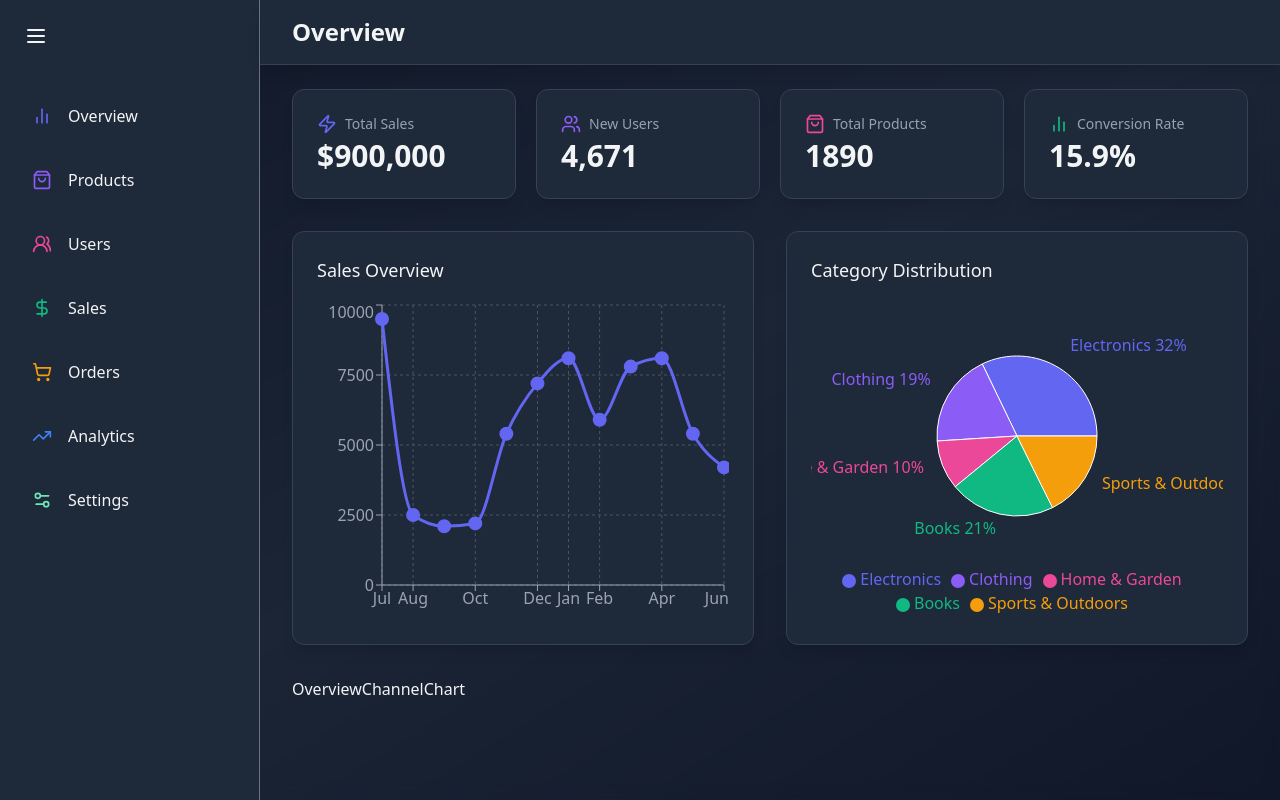
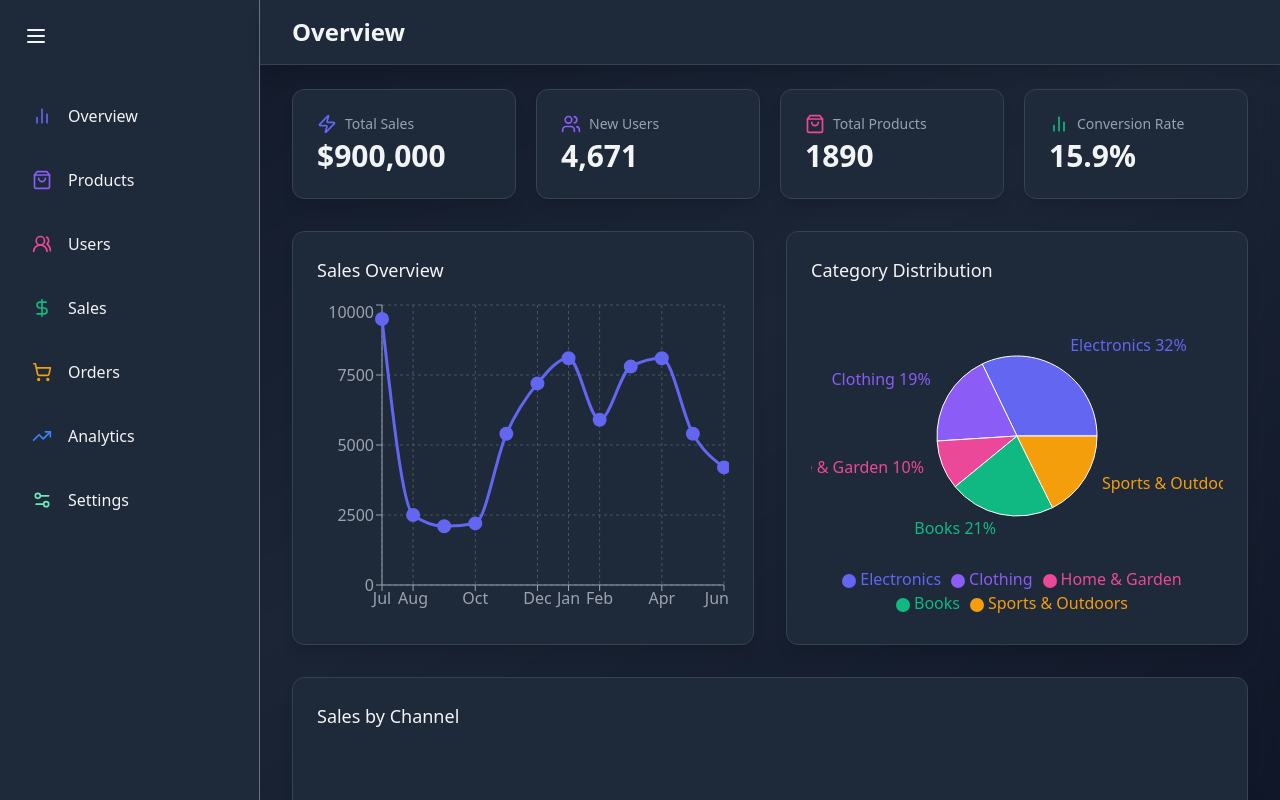
Before and after one commit to HumbleBoyy/Dashboard-Admin-Panel, a React (Vite) app: page / in a window 1280 px wide. Built offline with nearby package versions, Linux system fonts and the light colour scheme.

Commit message:
New COmmit

```diff
--- a/src/components/overviewComponents/OverviewChannelChart.jsx
+++ b/src/components/overviewComponents/OverviewChannelChart.jsx
@@ -1,11 +1,30 @@
 import React from 'react';
+import { motion } from "framer-motion";
+import { BarChart, Bar, XAxis, YAxis, CartesianGrid, Tooltip, ResponsiveContainer, Legend, Cell } from "recharts";
 
+const COLORS = ["#6366F1", "#8B5CF6", "#EC4899", "#10B981", "#F59E0B"];
+
+const SALES_CHANNEL_DATA = [
+	{ name: "Website", value: 68900 },
+	{ name: "Mobile App", value: 42890 },
+	{ name: "Marketplace", value: 19800 },
+	{ name: "Social Media", value: 98700 },
+];
 const OverviewChannelChart = () => {
     return (
-        <div>
-            OverviewChannelChart
-        </div>
-    );
-};
+        <motion.div
+			className='bg-gray-800 bg-opacity-50 backdrop-blur-md shadow-lg rounded-xl p-6 lg:col-span-2 border border-gray-700'
+			initial={{ opacity: 0, y: 20 }}
+			animate={{ opacity: 1, y: 0 }}
+			transition={{ delay: 0.4 }}
+		>
+			<h2 className='text-lg font-medium mb-4 text-gray-100'>Sales by Channel</h2>
+
+            <div className='h-80'>
+
+            </div>
+      </motion.div>
+    )
+}
 
 export default OverviewChannelChart;
```
